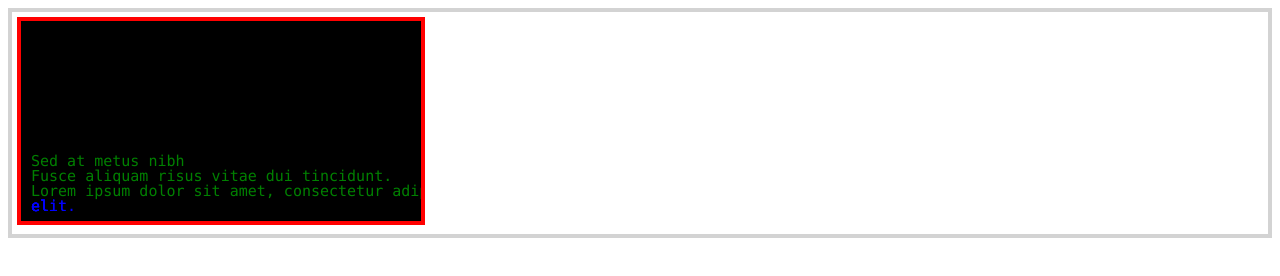
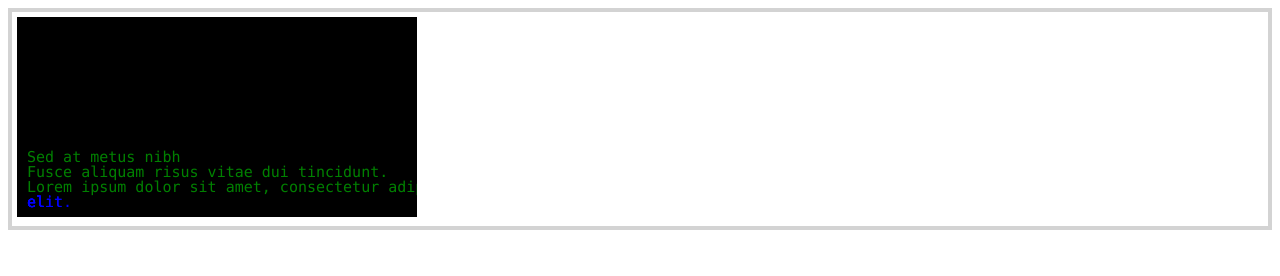
Before and after one commit to wtjones/grue-console, a plain HTML site: page test/append.html in a window 1280 px wide. Drawn offline with Linux system fonts and the light colour scheme.

Commit message:
create canvas in constructor

```diff
--- a/grue-console.js
+++ b/grue-console.js
@@ -1,8 +1,10 @@
-function GrueConsole(element, options) {
+function GrueConsole(parentElement, options) {
   "use strict";
 
-  //var self = this;
-  if (!element) return;
+  if (!parentElement) return;
+  var element = document.createElement('canvas');
+
+  parentElement.appendChild(element);
 
   var defaultOptions = {
     width: 200,
@@ -14,7 +16,7 @@ function GrueConsole(element, options) {
     backgroundColor: 'black'
   }
 
-  //
+  // extend via default options
   for (var key in defaultOptions) {
     if (!options.hasOwnProperty(key)) {
       options[key] = defaultOptions[key];
--- a/test/append.html
+++ b/test/append.html
@@ -11,7 +11,7 @@
     };
 
     document.addEventListener('DOMContentLoaded', function () {
-      window.grueConsole = new GrueConsole(document.getElementById("grue-canvas"), options );
+      window.grueConsole = new GrueConsole(document.getElementById("demo-container"), options );
       setTimeout(function() {
         window.grueConsole.appendLine('Sed at metus nibh');
         window.grueConsole.appendLine('Fusce aliquam risus vitae dui tincidunt.');
@@ -23,8 +23,6 @@
 </head>
 <body>
 <div id="demo-container">
-  <canvas id="grue-canvas">
-  </canvas>
 </div>
 </body>
 </html>
```
Also changed, not shown: test/async.html (+1 -3 lines).
